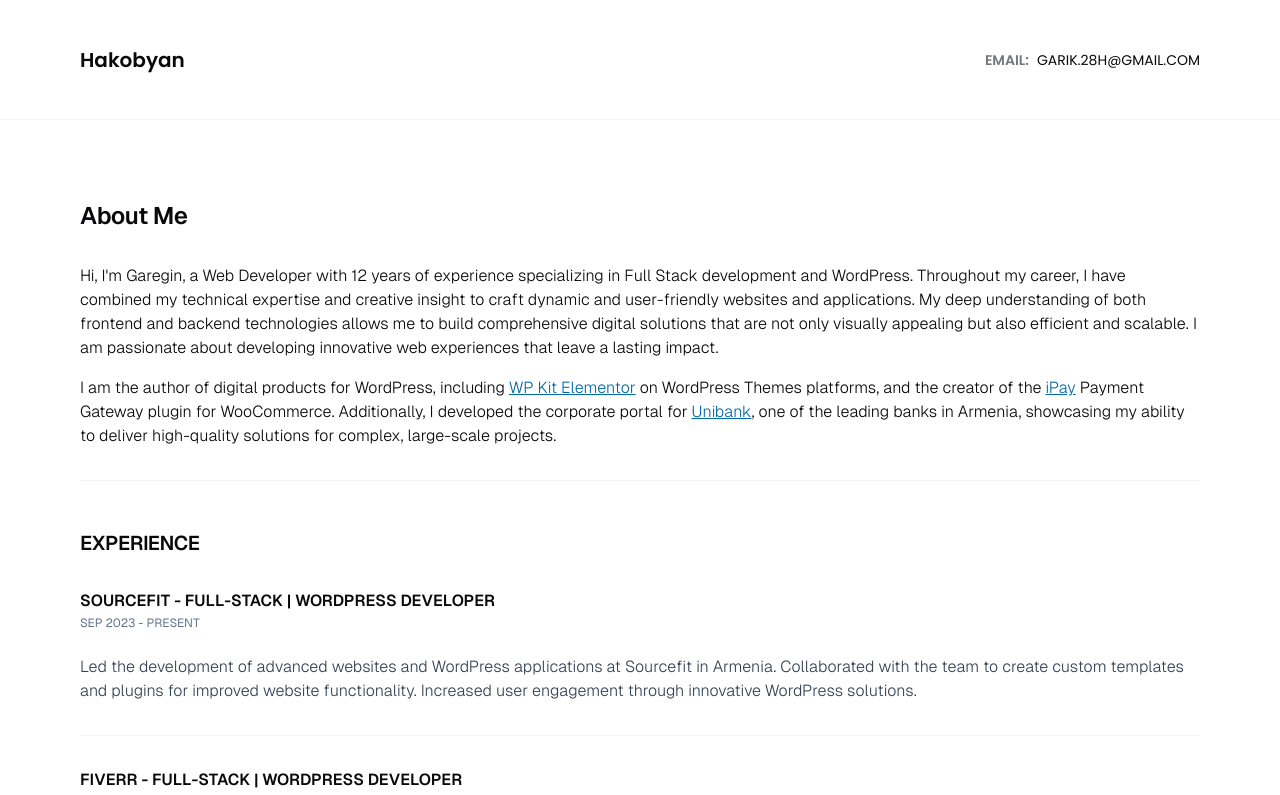
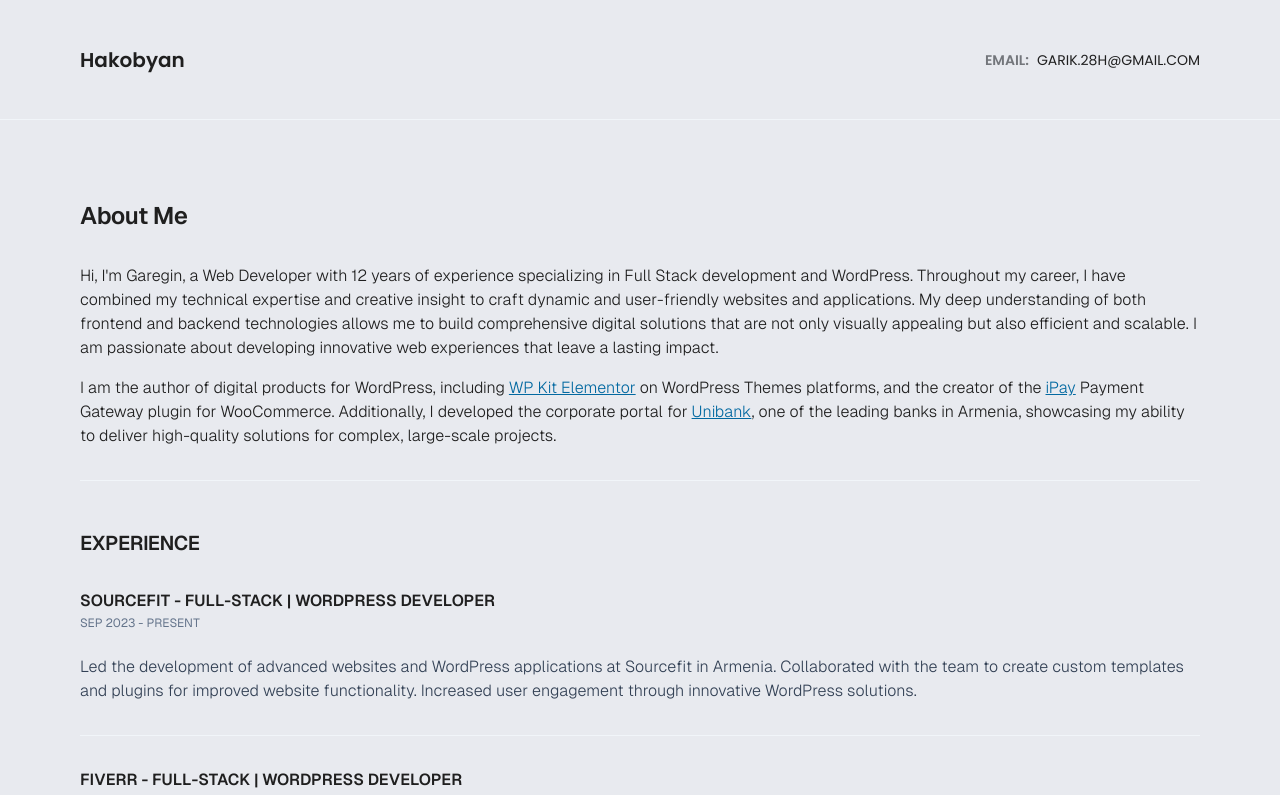
Before and after one commit to garikhg/hakobyan, a Next.js app in the folder frontend/: page / in a window 1280 px wide. Shown: the top 795 px of the page. Built offline with nearby package versions, Linux system fonts and the light colour scheme.

Commit message:
Update colors

```diff
--- a/frontend/src/app/globals.css
+++ b/frontend/src/app/globals.css
@@ -8,8 +8,11 @@ body {
 
 @layer base {
     :root {
-        --background: 0 0% 100%;
-        --foreground: 240 10% 3.9%;
+        --body-color: #1f1f1f;
+        --body-background: #e8eaef;
+
+        --background: 222.86 17.95% 92.35%; /* #e8eaef */
+        --foreground: 0 0% 12.16%; /* #1f1f1f */
         --card: 0 0% 100%;
         --card-foreground: 240 10% 3.9%;
         --popover: 0 0% 100%;
```
